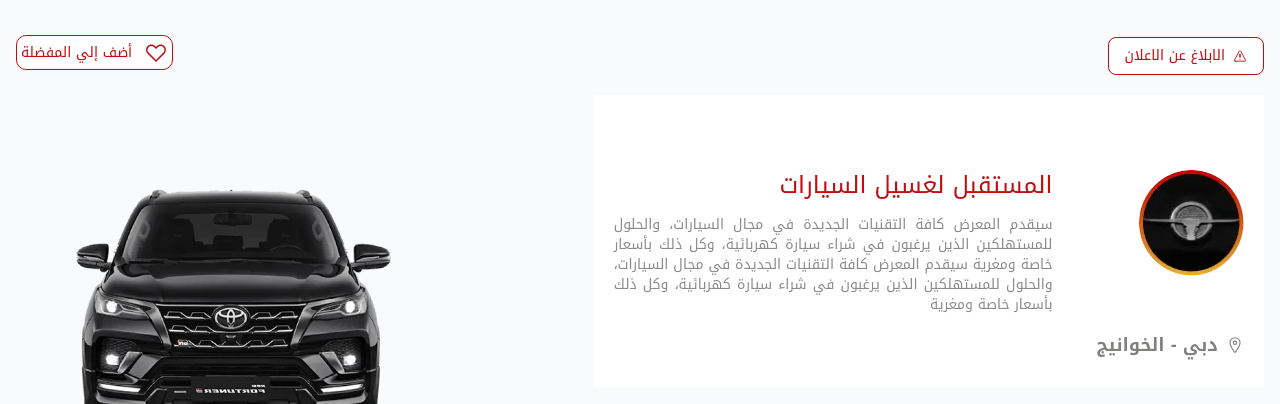
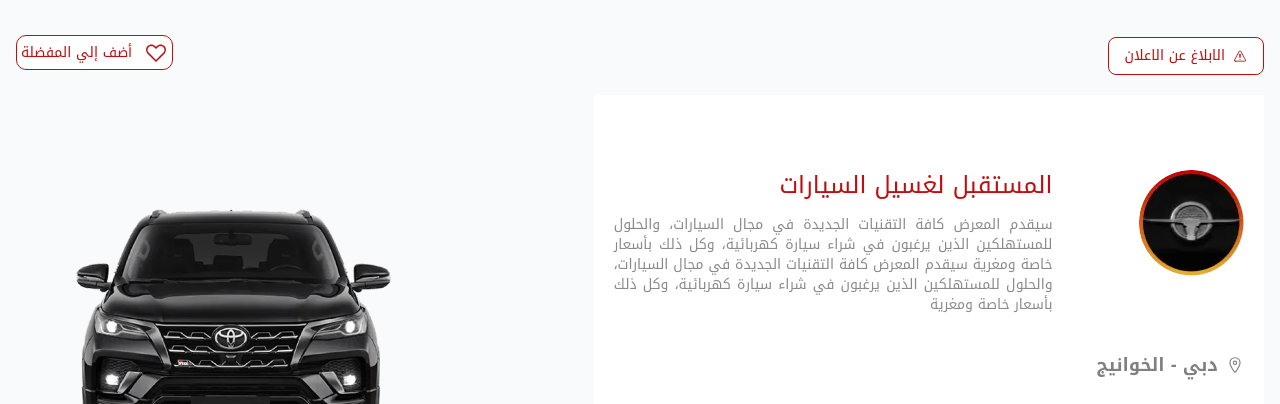
Before and after one commit to AQuadic/2G9Front, a website: page washing.html in a window 1280 px wide. Shown: the part 76-480 px from the top of the page. Drawn offline with nearby package versions, Linux system fonts and the light colour scheme.

Commit message:
Washing Page

```diff
--- a/washing.html
+++ b/washing.html
@@ -55,7 +55,7 @@
                                 <p class="sm:text-sm tex-[10px] text-justify text-[#8A8A8A] mb-4 leading-6">سيقدم المعرض كافة التقنيات الجديدة في مجال السيارات، والحلول للمستهلكين الذين يرغبون في شراء سيارة كهربائية، وكل ذلك بأسعار خاصة ومغرية سيقدم المعرض كافة التقنيات الجديدة في مجال السيارات، والحلول للمستهلكين الذين يرغبون في شراء سيارة كهربائية، وكل ذلك بأسعار خاصة ومغرية</p>
                             </div>
                         </div>
-                        <div class="flex items-center text-[#837F7F] gap-2 text-[18px] font-bold pb-2">
+                        <div class="flex items-center text-[#837F7F] gap-2 text-[18px] mt-5 font-bold pb-2">
                             <ion-icon name="location-outline"></ion-icon>
                             <p class="text-lg">دبي - الخوانيج</p>
                         </div>
```
